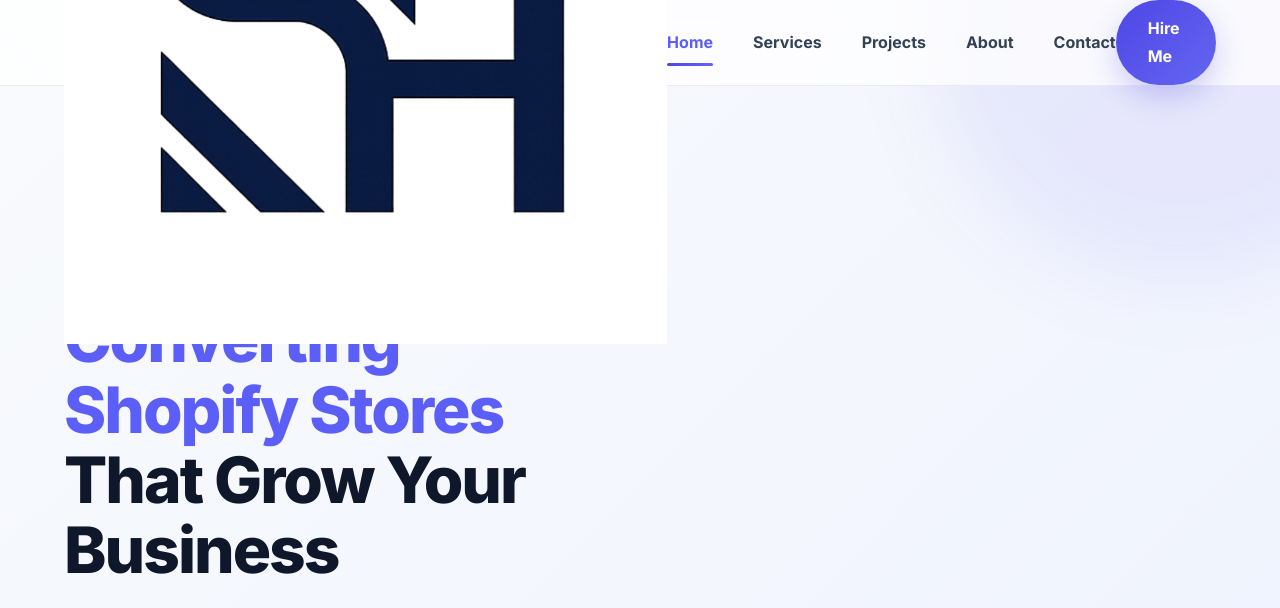
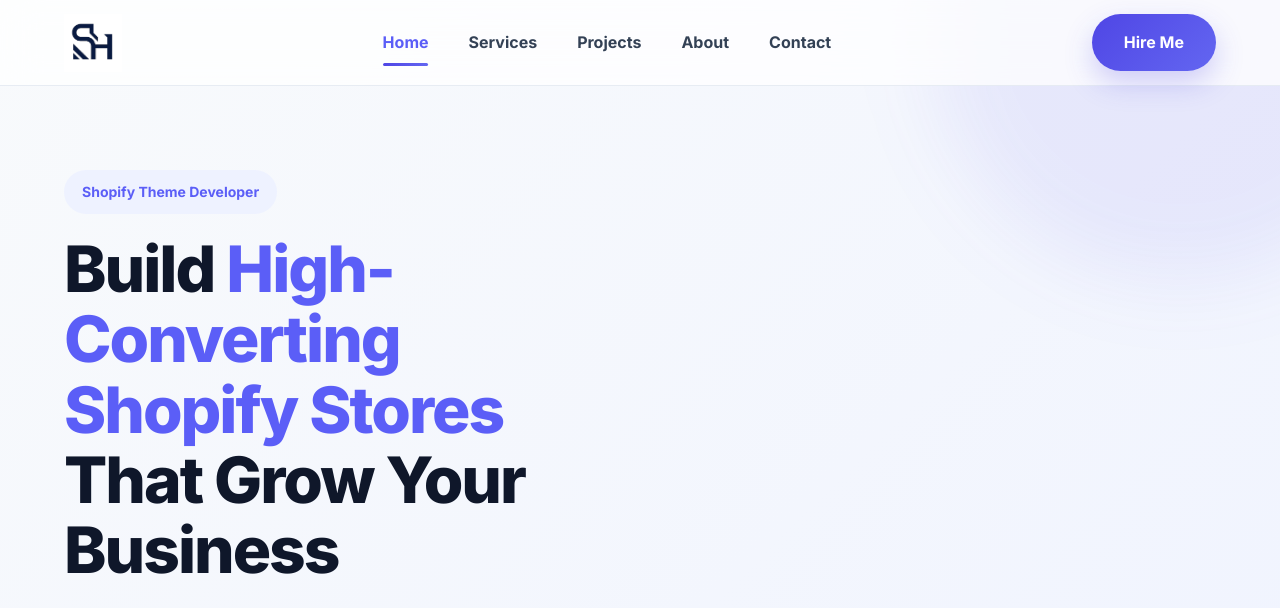
Before and after one commit to Shazshopify/portfolio, a plain HTML site: page index.html in a window 1280 px wide. Shown: the top 608 px of the page. Drawn offline with Linux system fonts and the light colour scheme.

Commit message:
Update style.css

```diff
--- a/style.css
+++ b/style.css
@@ -281,23 +281,24 @@
 }
 
 
-.logo{
-
-font-size:32px;
-
-    font-weight:900;
-
-    color:#4F46E5;
-
-    letter-spacing:-1px;
-
-    transition:.35s;
-
-}
-.logo:hover{
-
-    transform:scale(1.05);
-
+.logo {
+    display: flex;
+    align-items: center;
+    width: 58px;
+    height: 58px;
+    flex-shrink: 0;
+    transition: 0.35s ease;
+}
+
+.logo img {
+    width: 100%;
+    height: 100%;
+    object-fit: contain;
+    display: block;
+}
+
+.logo:hover {
+    transform: scale(1.05);
 }
 
 
```
